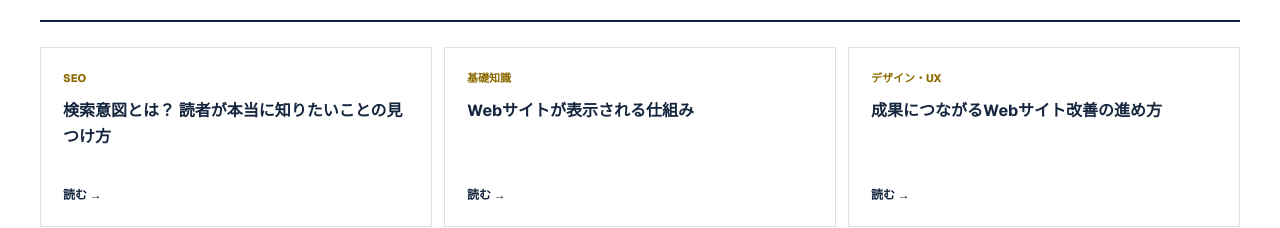
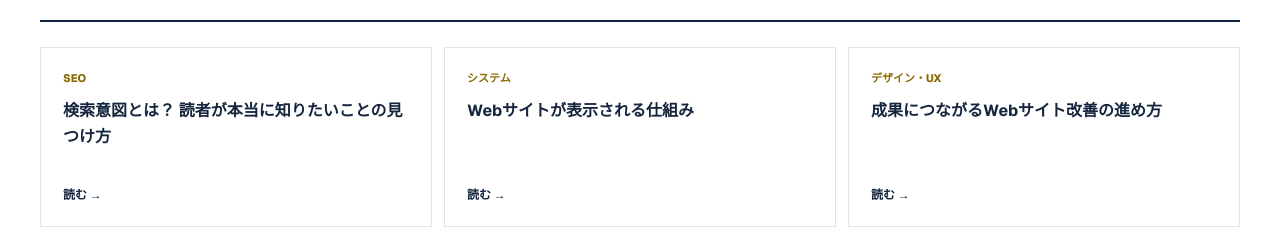
Before and after one commit to oka-wani/web-direction-lab, a Next.js app: page /articles/title-tag in a window 1280 px wide. Shown: the part 4765-4993 px from the top of the page. Built offline with nearby package versions, Linux system fonts and the light colour scheme.

Commit message:
Unify knowledge categories and search

```diff
--- a/app/articles/title-tag/page.tsx
+++ b/app/articles/title-tag/page.tsx
@@ -44,7 +44,7 @@ export default function TitleTagArticle() {
     ]}
     related={[
       {title:"検索意図とは？ 読者が本当に知りたいことの見つけ方",category:"SEO",href:"/articles/search-intent"},
-      {title:"Webサイトが表示される仕組み",category:"基礎知識",href:"/knowledge/web-basics"},
+      {title:"Webサイトが表示される仕組み",category:"システム",href:"/knowledge/web-basics/02-webサイトが表示される仕組み"},
       {title:"成果につながるWebサイト改善の進め方",category:"デザイン・UX",href:"/articles/site-improvement"},
     ]}
   />;
```
